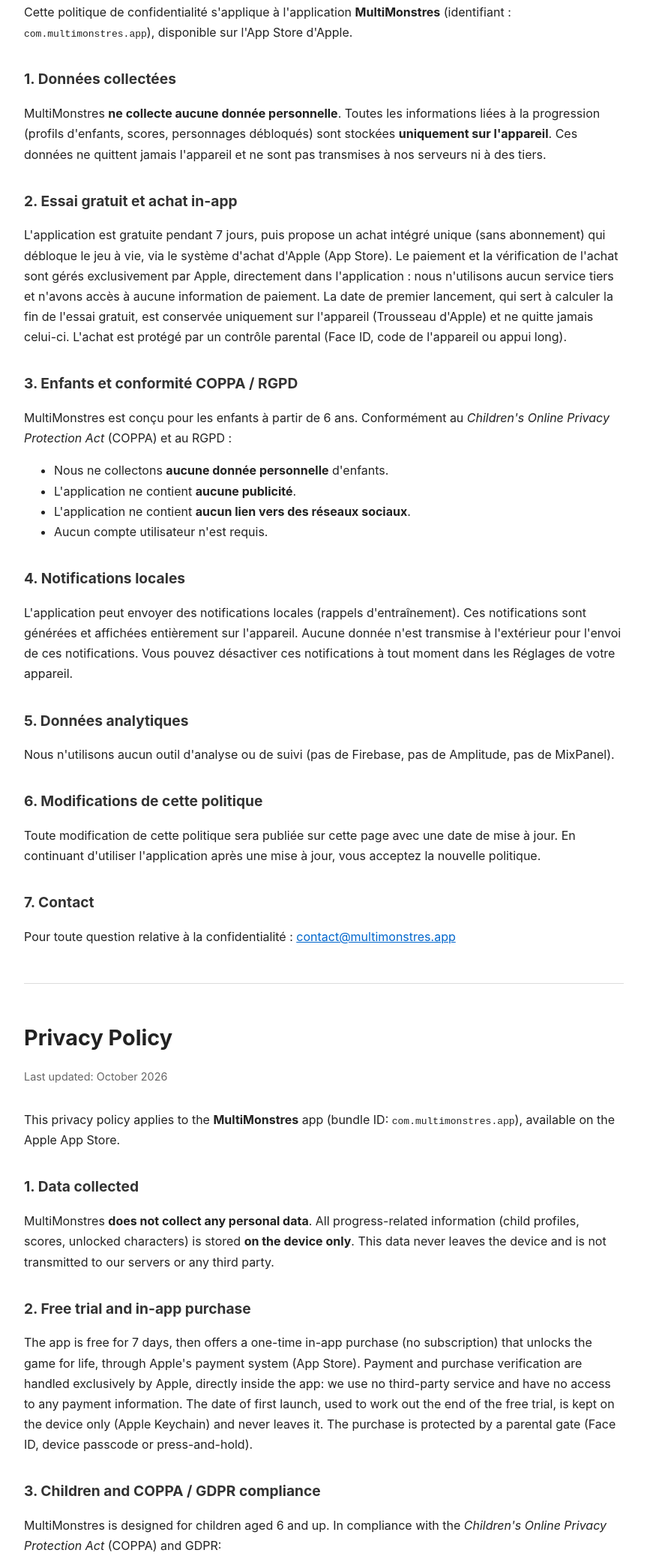
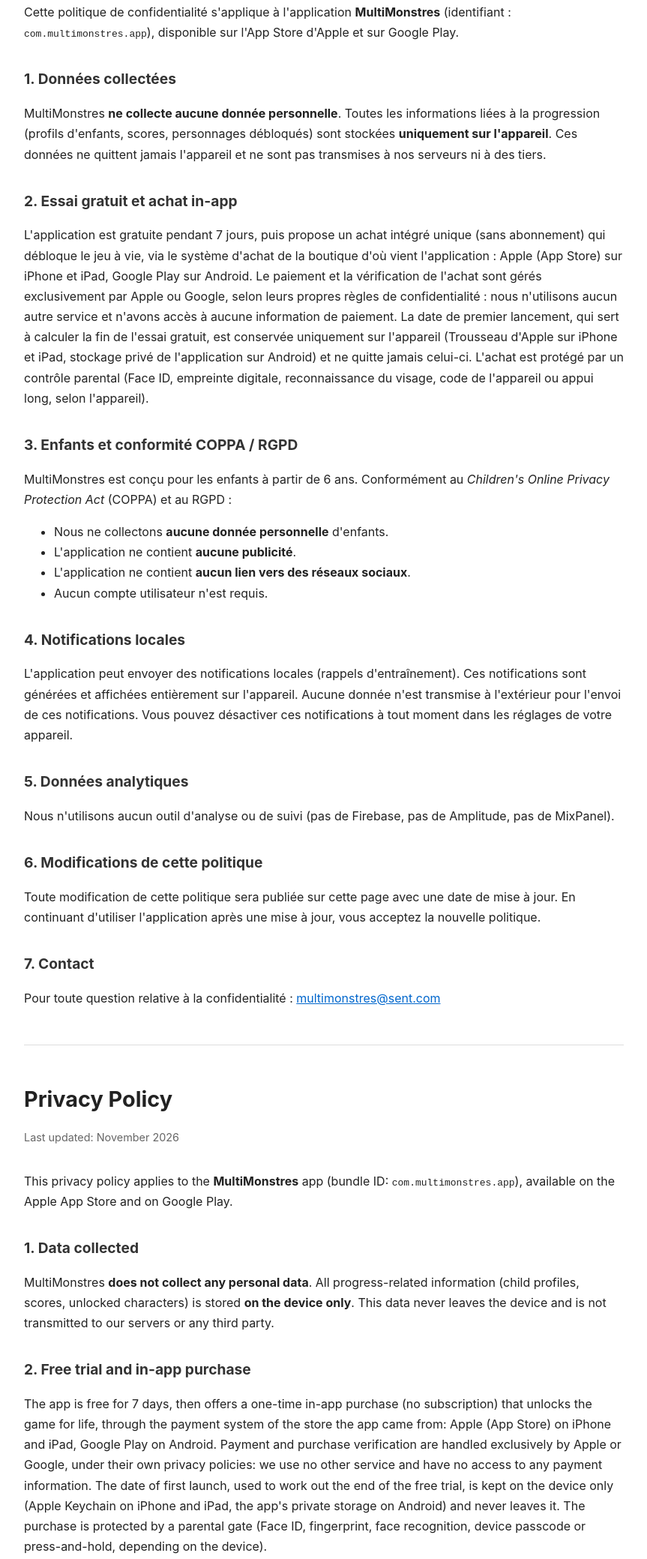
Before and after one commit to nicolasdumontparis/multimonstres-privacy, a plain HTML site: page index.html in a window 1280 px wide. Shown: the part 168-2247 px from the top of the page at 75% size, without its empty margins (208-1071 px from the left). Drawn offline with Linux system fonts and the light colour scheme.

Commit message:
Privacy policy: Google Play version, working contact address (multimonstres@sent.com)
Co-Authored-By: Claude Opus 5.5 <noreply@anthropic.com>

```diff
--- a/index.html
+++ b/index.html
@@ -24,11 +24,11 @@
 
 <!-- ═══════════════════════ FRANÇAIS ═══════════════════════ -->
 <h1>Politique de confidentialité</h1>
-<p class="updated">Dernière mise à jour : octobre 2026</p>
+<p class="updated">Dernière mise à jour : novembre 2026</p>
 
 <p>
   Cette politique de confidentialité s'applique à l'application <strong>MultiMonstres</strong>
-  (identifiant : <code>com.multimonstres.app</code>), disponible sur l'App Store d'Apple.
+  (identifiant : <code>com.multimonstres.app</code>), disponible sur l'App Store d'Apple et sur Google Play.
 </p>
 
 <h2>1. Données collectées</h2>
@@ -42,12 +42,12 @@
 <h2>2. Essai gratuit et achat in-app</h2>
 <p>
   L'application est gratuite pendant 7 jours, puis propose un achat intégré unique (sans abonnement)
-  qui débloque le jeu à vie, via le système d'achat d'Apple (App Store).
-  Le paiement et la vérification de l'achat sont gérés exclusivement par Apple, directement dans l'application :
-  nous n'utilisons aucun service tiers et n'avons accès à aucune information de paiement.
+  qui débloque le jeu à vie, via le système d'achat de la boutique d'où vient l'application : Apple (App Store) sur iPhone et iPad, Google Play sur Android.
+  Le paiement et la vérification de l'achat sont gérés exclusivement par Apple ou Google, selon leurs propres règles de confidentialité :
+  nous n'utilisons aucun autre service et n'avons accès à aucune information de paiement.
   La date de premier lancement, qui sert à calculer la fin de l'essai gratuit, est conservée uniquement sur l'appareil
-  (Trousseau d'Apple) et ne quitte jamais celui-ci.
-  L'achat est protégé par un contrôle parental (Face ID, code de l'appareil ou appui long).
+  (Trousseau d'Apple sur iPhone et iPad, stockage privé de l'application sur Android) et ne quitte jamais celui-ci.
+  L'achat est protégé par un contrôle parental (Face ID, empreinte digitale, reconnaissance du visage, code de l'appareil ou appui long, selon l'appareil).
 </p>
 
 <h2>3. Enfants et conformité COPPA / RGPD</h2>
@@ -67,7 +67,7 @@
   L'application peut envoyer des notifications locales (rappels d'entraînement).
   Ces notifications sont générées et affichées entièrement sur l'appareil.
   Aucune donnée n'est transmise à l'extérieur pour l'envoi de ces notifications.
-  Vous pouvez désactiver ces notifications à tout moment dans les Réglages de votre appareil.
+  Vous pouvez désactiver ces notifications à tout moment dans les réglages de votre appareil.
 </p>
 
 <h2>5. Données analytiques</h2>
@@ -84,18 +84,18 @@
 <h2>7. Contact</h2>
 <p>
   Pour toute question relative à la confidentialité :
-  <a href="mailto:contact@multimonstres.app">contact@multimonstres.app</a>
+  <a href="mailto:multimonstres@sent.com">multimonstres@sent.com</a>
 </p>
 
 <hr />
 
 <!-- ═══════════════════════ ENGLISH ═══════════════════════ -->
 <h1>Privacy Policy</h1>
-<p class="updated">Last updated: October 2026</p>
+<p class="updated">Last updated: November 2026</p>
 
 <p>
   This privacy policy applies to the <strong>MultiMonstres</strong> app
-  (bundle ID: <code>com.multimonstres.app</code>), available on the Apple App Store.
+  (bundle ID: <code>com.multimonstres.app</code>), available on the Apple App Store and on Google Play.
 </p>
 
 <h2>1. Data collected</h2>
@@ -109,12 +109,12 @@
 <h2>2. Free trial and in-app purchase</h2>
 <p>
   The app is free for 7 days, then offers a one-time in-app purchase (no subscription)
-  that unlocks the game for life, through Apple's payment system (App Store).
-  Payment and purchase verification are handled exclusively by Apple, directly inside the app:
-  we use no third-party service and have no access to any payment information.
+  that unlocks the game for life, through the payment system of the store the app came from: Apple (App Store) on iPhone and iPad, Google Play on Android.
+  Payment and purchase verification are handled exclusively by Apple or Google, under their own privacy policies:
+  we use no other service and have no access to any payment information.
   The date of first launch, used to work out the end of the free trial, is kept on the device only
-  (Apple Keychain) and never leaves it.
-  The purchase is protected by a parental gate (Face ID, device passcode or press-and-hold).
+  (Apple Keychain on iPhone and iPad, the app's private storage on Android) and never leaves it.
+  The purchase is protected by a parental gate (Face ID, fingerprint, face recognition, device passcode or press-and-hold, depending on the device).
 </p>
 
 <h2>3. Children and COPPA / GDPR compliance</h2>
@@ -151,7 +151,7 @@
 <h2>7. Contact</h2>
 <p>
   For any privacy-related questions:
-  <a href="mailto:contact@multimonstres.app">contact@multimonstres.app</a>
+  <a href="mailto:multimonstres@sent.com">multimonstres@sent.com</a>
 </p>
 
 </body>
```
